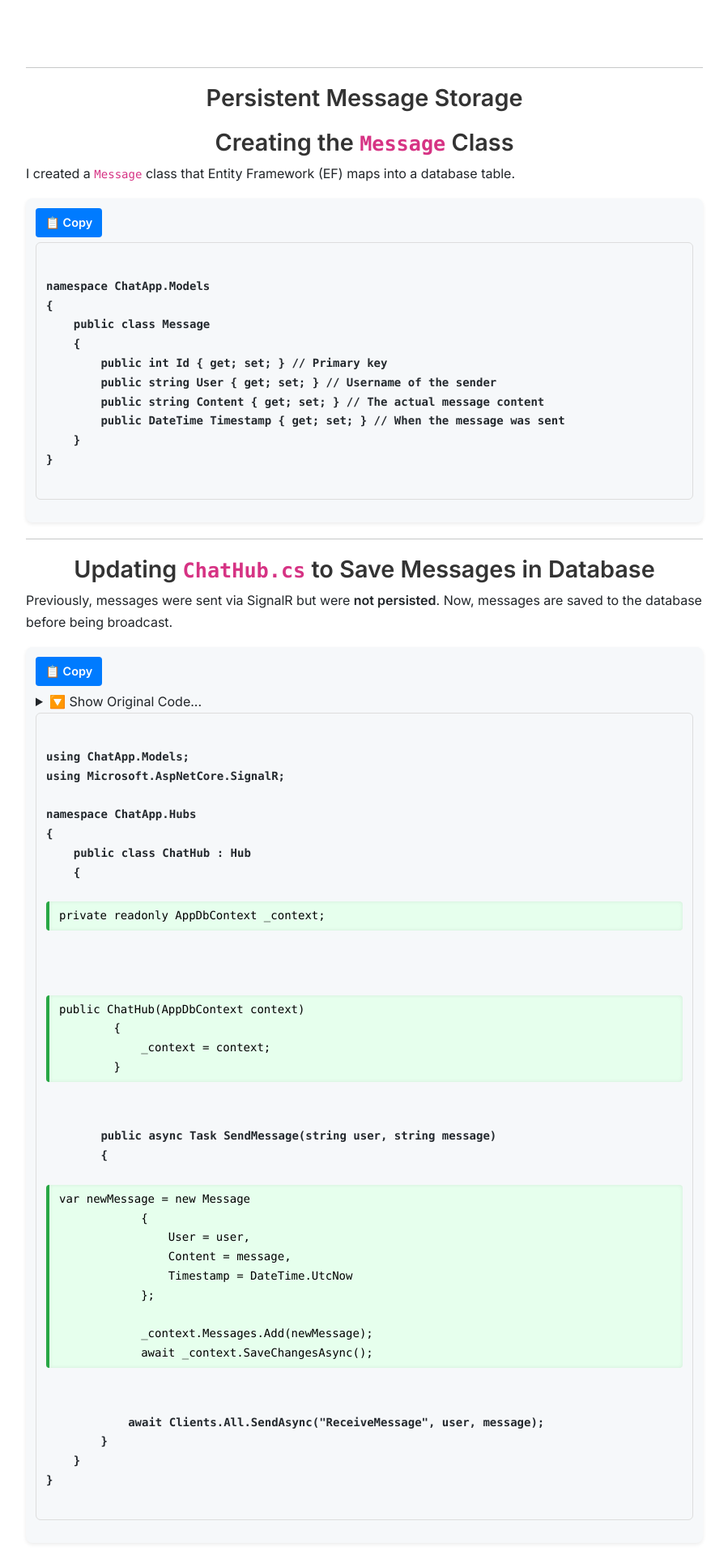
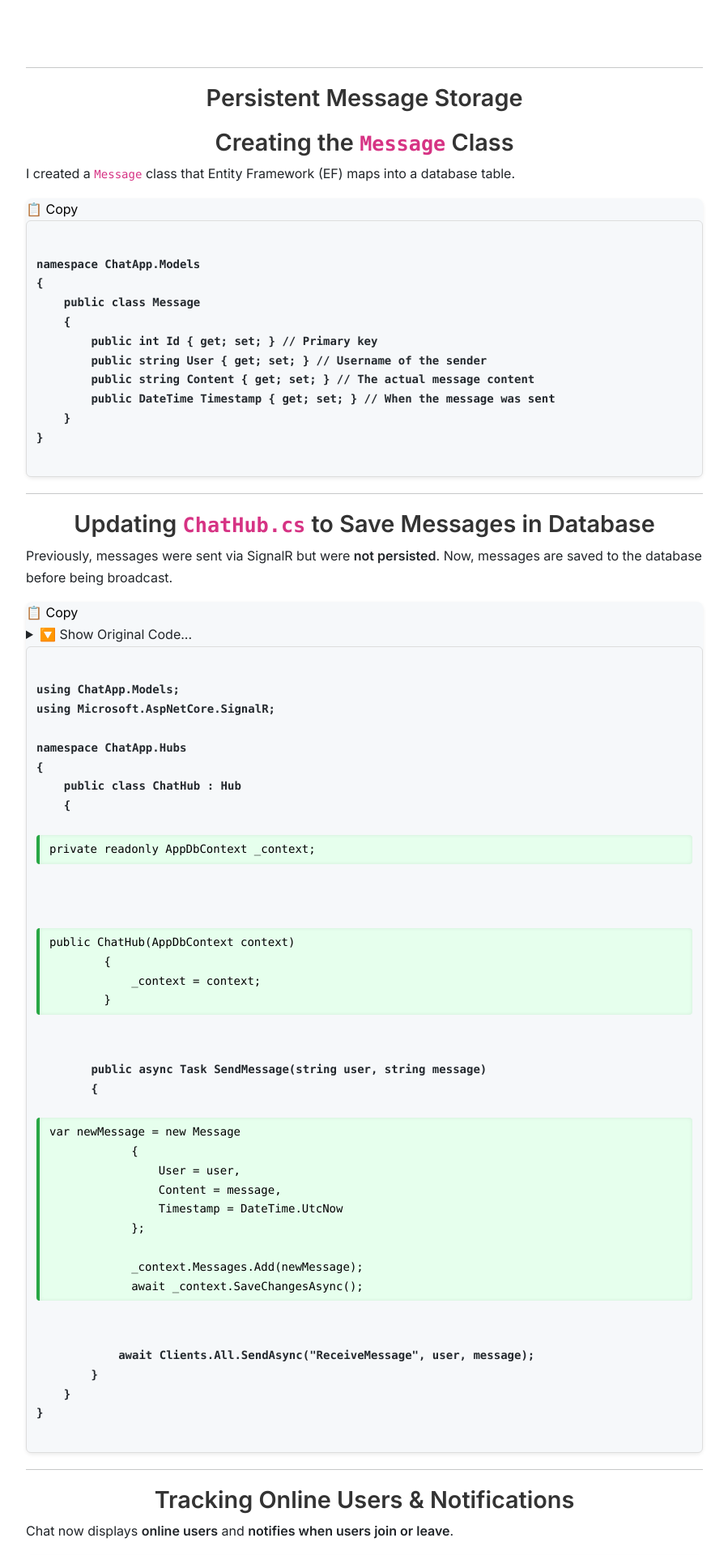
Before and after one commit to JWalshe86/ChatApp, a Jekyll site: the page built from docs/ChatAppPartTwo.md, in a window 1280 px wide. Shown: the part 367-2287 px from the top of the page at 81% size, without its empty margins (190-1089 px from the left). Built offline with Jekyll 4.4.1, drawn with Linux system fonts in a browser that asks for light colours.

Commit message:
Update custom.css

```diff
--- a/docs/assets/css/custom.css
+++ b/docs/assets/css/custom.css
@@ -95,73 +95,73 @@ h2:not(.chatapp-subtitle), h3, h4 {
 }
 
 /* =============================
-   Lists & Table of Contents
-   ============================= */
-ul, ol {
-    margin-top: 0;
-    margin-bottom: 1rem;
-    padding-left: 1.2rem;
-}
-
-ul li {
-    padding-left: 5px;
-    line-height: 1.6;
-}
-
-#table-of-contents {
-    font-size: 1.8rem;
-    font-weight: bold;
-    color: #222;
-    margin-bottom: 10px;
-    border-bottom: 2px solid #e0e0e0;
-    padding-bottom: 5px;
-    text-align: center;
-}
-
-#markdown-toc {
-    background: #f8f9fa;
-    padding: 15px;
-    border-radius: 8px;
-    list-style: none;
-    box-shadow: 0px 2px 5px rgba(0, 0, 0, 0.1);
-}
-
-#markdown-toc a {
-    color: #444;
-    font-weight: 500;
-    text-decoration: none;
-}
-
-#markdown-toc a:hover {
-    color: #0056b3;
-    text-decoration: underline;
-}
-
-/* =============================
    GitHub-Style Code Blocks
    ============================= */
 
-/* General Code Block Styling */
+/* Code Block Wrapper */
+.code-block {
+    border-radius: 8px;
+    background: #f6f8fa; /* Matches GitHub */
+    box-shadow: 0px 2px 5px rgba(0, 0, 0, 0.08);
+    margin-bottom: 20px;
+    position: relative;
+}
+
+/* GitHub-Style Code Header */
+.code-header {
+    display: flex;
+    justify-content: space-between;
+    align-items: center;
+    background: #f6f8fa;
+    padding: 8px 12px;
+    border-top-left-radius: 6px;
+    border-top-right-radius: 6px;
+    font-family: monospace;
+    font-size: 14px;
+    font-weight: bold;
+    color: #333;
+}
+
+/* GitHub Copy Button */
+.copy-button {
+    background: transparent;
+    border: none;
+    cursor: pointer;
+    padding: 0;
+    display: flex;
+    align-items: center;
+}
+
+.copy-button svg {
+    fill: #57606a; /* GitHub icon color */
+    transition: fill 0.2s;
+}
+
+.copy-button:hover svg {
+    fill: #24292f; /* Darker on hover */
+}
+
+/* Code Block */
 pre {
-    background-color: #f6f8fa; /* GitHub-style light gray background */
+    background-color: #f6f8fa;
+    padding: 12px;
     border-radius: 6px;
-    padding: 12px;
     overflow-x: auto;
     font-family: "Courier New", monospace;
     font-size: 14px;
     border: 1px solid #ddd;
-    position: relative;
+    margin-top: 0;
 }
 
 /* Ensuring JavaScript & Razor Code Uses the Same Background */
 pre code {
-    background-color: inherit; /* Match parent pre */
+    background-color: inherit;
     display: block;
     padding: 0;
     border: none;
 }
 
-/* GitHub-like Diff Styling for Code Updates */
+/* GitHub-Like Diff Styling */
 pre .original-code {
     color: #6a737d !important;
     font-style: italic;
@@ -170,16 +170,6 @@ pre .original-code {
 pre .updated-code {
     color: #24292e !important;
     font-weight: bold;
-}
-
-/* GitHub-Style Code Blocks */
-.code-block {
-    background: #f6f8fa; /* Matches GitHub */
-    border-radius: 8px;
-    padding: 12px;
-    position: relative;
-    margin-bottom: 20px;
-    box-shadow: 0px 2px 5px rgba(0, 0, 0, 0.08);
 }
 
 /* GitHub-Like Diff Marking */
@@ -206,28 +196,3 @@ mark:hover {
 .updated-code {
     padding-top: 6px;
 }
-
-/* =============================
-   Copy Button Styling
-   ============================= */
-button.copy-button {
-    background: #007bff;
-    color: white;
-    border: none;
-    padding: 6px 12px;
-    cursor: pointer;
-    border-radius: 4px;
-    font-size: 0.9rem;
-    font-weight: 600;
-    transition: background 0.2s ease-in-out;
-    display: inline-flex;
-    align-items: center;
-    gap: 5px;
-    margin-bottom: 6px;
-    top: 10px;
-    right: 10px;
-}
-
-button.copy-button:hover {
-    background: #0056b3;
-}
```
